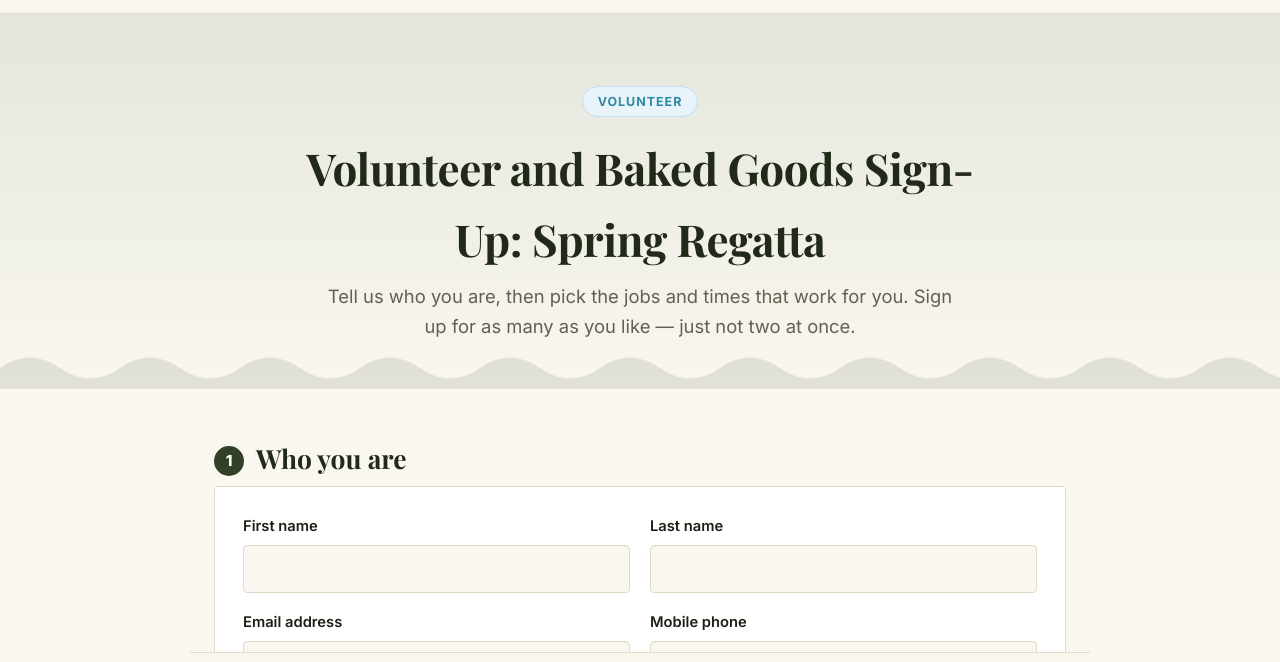
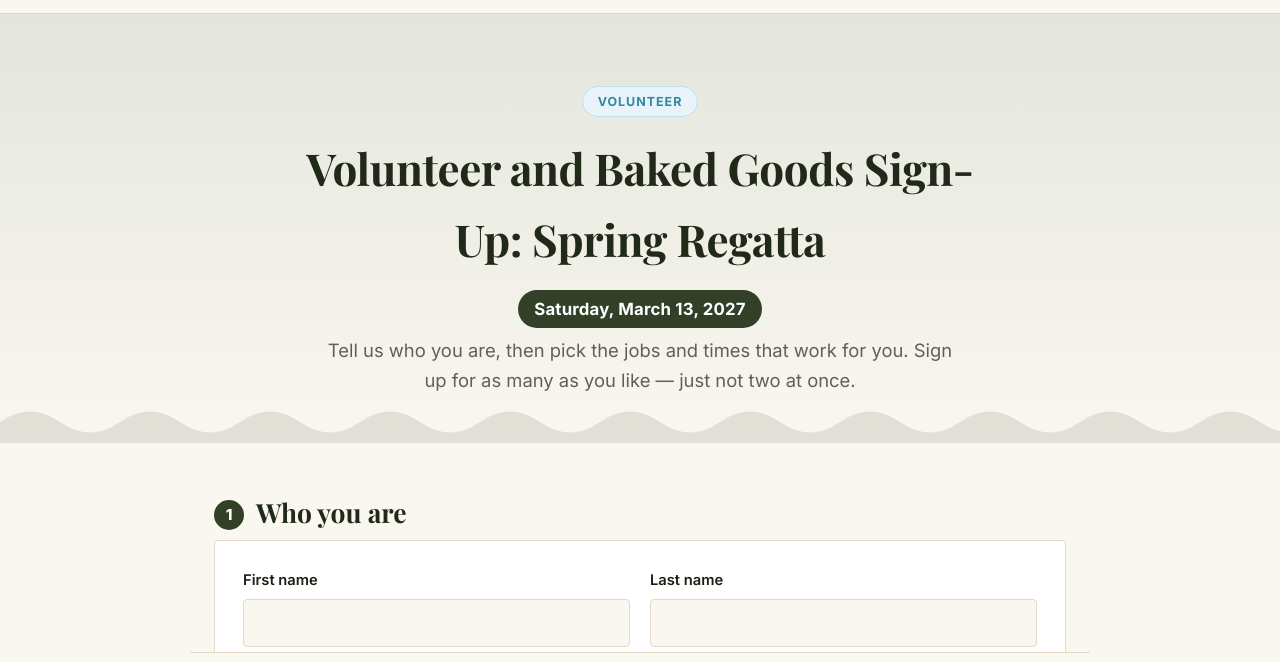
Before and after one commit to tootallted/friends-of-green-lake-crew, a plain HTML site: page volunteer/index.html in a window 1280 px wide. Shown: the part 72-734 px from the top of the page. Drawn offline with nearby package versions, Linux system fonts and the light colour scheme; no server answers.

Commit message:
Show the regatta date under the volunteer page title
Co-Authored-By: Claude Opus 5.5 <noreply@anthropic.com>

```diff
--- a/assets/styles.css
+++ b/assets/styles.css
@@ -1030,3 +1030,16 @@ section.announcement p:last-child { margin-bottom: 0; }
   .slot-donation .donation-row { grid-template-columns: 1fr auto; }
   .slot-donation .donation-row .slot-main { grid-column: 1 / -1; }
 }
+
+/* Page hero: event date under the title */
+header.page-hero .hero-date {
+  display: inline-block;
+  margin: 0.5rem 0 0;
+  padding: 0.35rem 1rem;
+  border-radius: 999px;
+  background: var(--green);
+  color: #fff;
+  font-weight: 700;
+  font-size: 1.05rem;
+  letter-spacing: 0.01em;
+}
--- a/volunteer/index.html
+++ b/volunteer/index.html
@@ -8,7 +8,7 @@
 <link rel="preconnect" href="https://fonts.googleapis.com">
 <link rel="preconnect" href="https://fonts.gstatic.com" crossorigin>
 <link href="https://fonts.googleapis.com/css2?family=Playfair+Display:wght@700;800&family=Inter:wght@400;500;600;700;800&display=swap" rel="stylesheet">
-<link rel="stylesheet" href="../assets/styles.css?v=18">
+<link rel="stylesheet" href="../assets/styles.css?v=19">
 </head>
 <body>
 
@@ -35,6 +35,7 @@
 <header class="page-hero">
   <span class="eyebrow">Volunteer</span>
   <h1>Volunteer and Baked Goods Sign-Up: Spring Regatta</h1>
+  <p class="hero-date"><time datetime="2027-03-13">Saturday, March 13, 2027</time></p>
   <p class="tagline">
     Tell us who you are, then pick the jobs and times that work for you.
     Sign up for as many as you like &mdash; just not two at once.
```
Also changed, not shown: get-involved.html (+1 -1 lines), index.html (+1 -1 lines), support.html (+1 -1 lines), why-we-give.html (+1 -1 lines).
